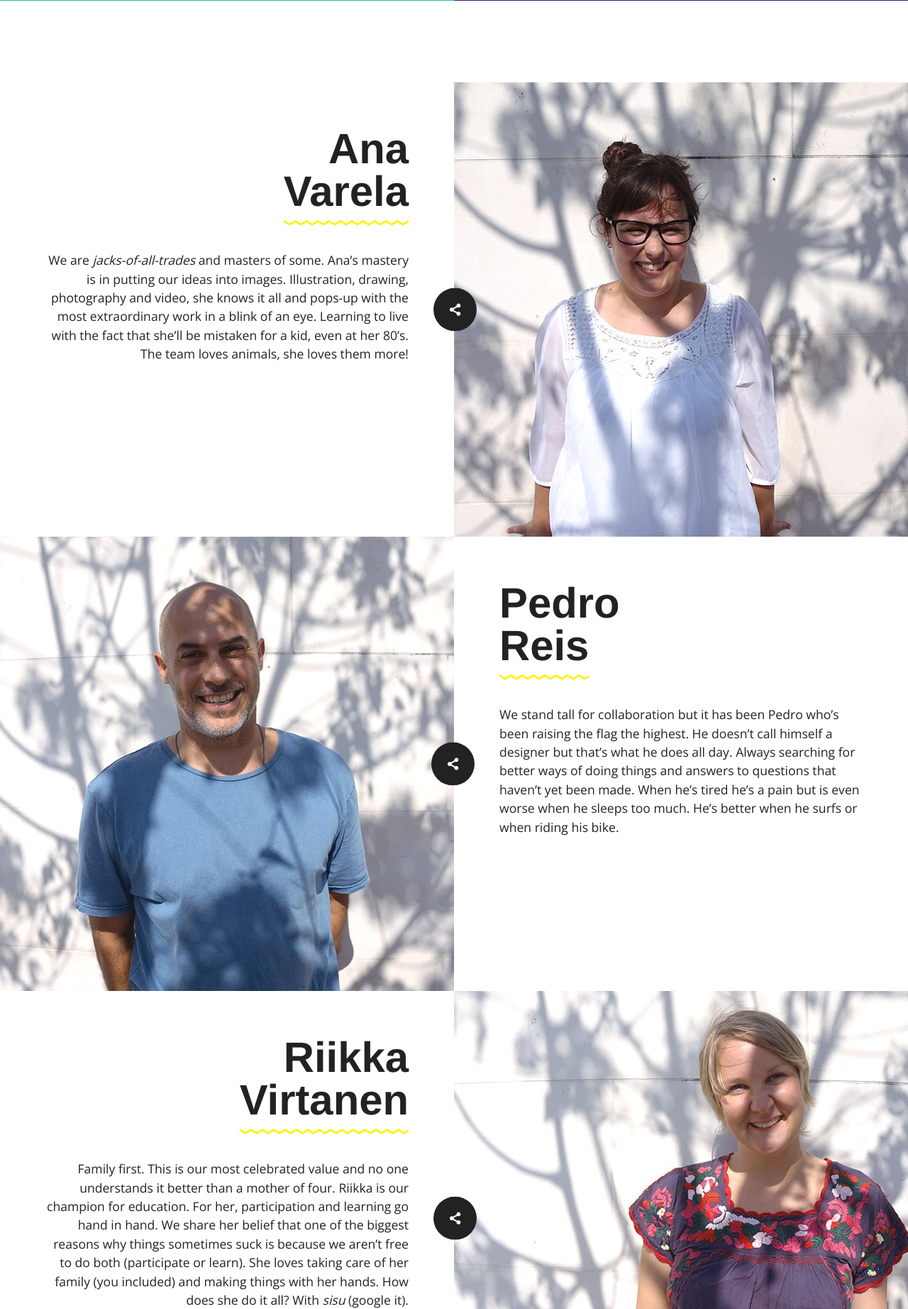
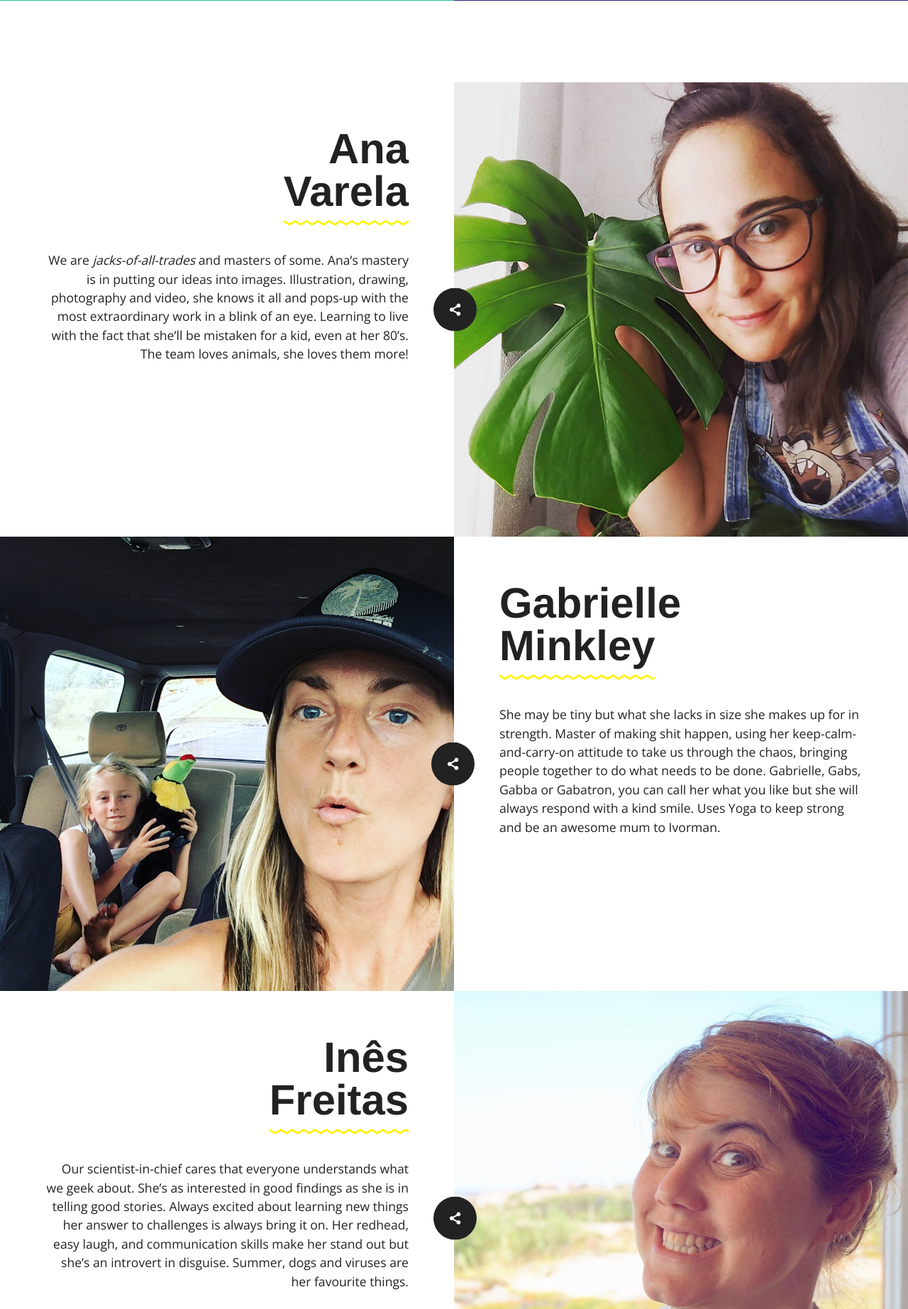
Before and after one commit to teamkomuhn/old-website, a PHP site: page / in a window 1280 px wide. Shown: the part 2589-4433 px from the top of the page at 71% size. Run offline with PHP 8.4, Linux system fonts and the light colour scheme; some libraries are stand-ins or nearby versions.

Commit message:
Add new team members and change cover image

```diff
--- a/css/full.less
+++ b/css/full.less
@@ -210,7 +210,7 @@ header.main {
             max-width: 40rem;
 
             > img {
-
+                height: 40rem;
             }
         }
 
--- a/css/main.less
+++ b/css/main.less
@@ -125,10 +125,10 @@ body {
 /**/
 header.main {
     background-color: @color-purple;
-    background-image: url("../img/cover-demonstration.jpg");
+    background-image: url("../img/cover-hands.jpg");
     background-size: cover;
     background-position: center center;
-    background-blend-mode: color-dodge;
+    // background-blend-mode: color-dodge;
 
     width: 100vw;
     height: 40rem;
@@ -389,7 +389,7 @@ ul.nav.dot {
         header {
             background-color: @color-white;
             margin-right: 2rem;
-            margin-top: -50vw;
+            margin-top: -30vw;
             position: relative;
             z-index: 9;
             padding: 2rem;
@@ -517,7 +517,8 @@ ul.nav.dot {
             .justify-content(center);
 
             > img {
-
+                // max-width: 100vw;
+                max-height: 160vw;
             }
         }
     }
--- a/index.html
+++ b/index.html
@@ -246,10 +246,48 @@
                     <img src="img/pic-tita.jpg" alt="Ana Varela">
                 </figure>
             </article>
+            <article class="member gabs">
+                <header id="gabs">
+                    <h3>Gabrielle<br> <span>Minkley</span></h3>
+                    <p>She may be tiny but what she lacks in size she makes up for in strength. Master of making shit happen, using her keep-calm-and-carry-on attitude to take us through the chaos,  bringing people together to do what needs to be done. Gabrielle, Gabs, Gabba or Gabatron, you can call her what you like but she will always respond with a kind smile. Uses Yoga to keep strong and be an awesome mum to Ivorman.</p>
+                    <aside class="links">
+                        <button type="button"><svg class="icon icon-share"><use xlink:href="img/icons.svg#icon-share"></use></svg></button>
+                        <ul>
+                            <li><a class="button" href="mailto:gabrielle@komu.hn">susana@komu.hn</a></li>
+                            <li><a href="https://www.facebook.com/gabrielle.minkley" title="Facebook"><svg class="icon icon-facebook"><use xlink:href="img/icons.svg#icon-facebook"></use></svg></a></li>
+                            <li><a href="https://www.instagram.com/gabsminkley/" title="Instagram"><svg class="icon icon-instagram"><use xlink:href="img/icons.svg#icon-instagram"></use></svg></a></li>
+                            <!-- <li><a href="https://twitter.com/" title="Twitter"><svg class="icon icon-twitter"><use xlink:href="img/icons.svg#icon-twitter"></use></svg></a></li> -->
+                            <li><a href="https://www.linkedin.com/in/gabrielle-minkley-2716b686/" title="LinkedIn"><svg class="icon icon-linkedin"><use xlink:href="img/icons.svg#icon-linkedin"></use></svg></a></li>
+                        </ul>
+                    </aside>
+                </header>
+                <figure>
+                    <img src="img/pic-gabs.jpg" alt="Gabrielle Minkley">
+                </figure>
+            </article>
+            <article class="member ines">
+                <header id="ines">
+                    <h3>Inês<br> <span>Freitas</span></h3>
+                    <p>Our scientist-in-chief cares that everyone understands what we geek about. She’s as interested in good findings as she is in telling good stories. Always excited about learning new things her answer to challenges is always bring it on. Her redhead, easy laugh, and communication skills make her stand out but she’s an introvert in disguise. Summer, dogs and viruses are her favourite things. </p>
+                    <aside class="links">
+                        <button type="button"><svg class="icon icon-share"><use xlink:href="img/icons.svg#icon-share"></use></svg></button>
+                        <ul>
+                            <li><a class="button" href="mailto:ines@komu.hn">susana@komu.hn</a></li>
+                            <li><a href="https://www.facebook.com/inestfreitas" title="Facebook"><svg class="icon icon-facebook"><use xlink:href="img/icons.svg#icon-facebook"></use></svg></a></li>
+                            <!-- <li><a href="https://www.instagram.com/inestfreitas/" title="Instagram"><svg class="icon icon-instagram"><use xlink:href="img/icons.svg#icon-instagram"></use></svg></a></li> -->
+                            <!-- <li><a href="https://twitter.com/" title="Twitter"><svg class="icon icon-twitter"><use xlink:href="img/icons.svg#icon-twitter"></use></svg></a></li> -->
+                            <li><a href="https://www.linkedin.com/in/in%C3%AAs-freitas-9004bb33/" title="LinkedIn"><svg class="icon icon-linkedin"><use xlink:href="img/icons.svg#icon-linkedin"></use></svg></a></li>
+                        </ul>
+                    </aside>
+                </header>
+                <figure>
+                    <img src="img/pic-ines.jpg" alt="Inês Freitas">
+                </figure>
+            </article>
             <article class="member pepe">
                 <header id="pedro">
                     <h3>Pedro<br> <span>Reis</span></h3>
-                    <p>We stand tall for collaboration but it has been Pedro who’s been raising the flag the highest. He doesn’t call himself a designer but that’s what he does all day. Always searching for better ways of doing things and answers to questions that haven’t yet been made. When he’s tired he’s a pain but is even worse when he sleeps too much. He’s better when he surfs or when riding his bike. </p>
+                    <p>We stand tall for collaboration but it has been Pedro who’s been raising the flag the highest. He doesn’t call himself a designer but that’s what he does all day. Always searching for better ways of doing things and answers to questions that haven’t yet been made. When he’s tired he’s a pain but is even worse when he sleeps too much and comes up with all the crazy ideas. He’s better when he surfs or when riding his bike. </p>
                     <aside class="links">
                         <button type="button" name="button"><svg class="icon icon-share"><use xlink:href="img/icons.svg#icon-share"></use></svg></button>
                         <ul>
@@ -271,7 +309,7 @@
             <article class="member ri">
                 <header id="riikka">
                     <h3>Riikka<br> <span>Virtanen</span></h3>
-                    <p>Family first. This is our most celebrated value and no one understands it better than a mother of four. Riikka is our champion for education. For her, participation and learning go hand in hand. We share her belief that one of the biggest reasons why things sometimes suck is because we aren’t free to do both (participate or learn). She loves taking care of her family (you included) and making things with her hands. How does she do it all? With <i>sisu</i> (google it).</p>
+                    <p>Family first. This is our most celebrated value and no one understands it better than a mother of five. Riikka is our champion for education. For her, participation and learning go hand in hand. We share her belief that one of the biggest reasons why things sometimes suck is because we aren’t free to do both (participate or learn). She loves taking care of her family (you included) and making things with her hands. How does she do it all? With <i>sisu</i> (google it).</p>
                     <aside class="links">
                         <button type="button" name="button"><svg class="icon icon-share"><use xlink:href="img/icons.svg#icon-share"></use></svg></button>
                         <ul>
@@ -279,7 +317,7 @@
                             <li><a href="https://www.facebook.com/riikka.evelina" title="Facebook"><svg class="icon icon-facebook"><use xlink:href="img/icons.svg#icon-facebook"></use></svg></a></li>
                             <li><a href="https://www.instagram.com/kukamuu" title="Instagram"><svg class="icon icon-instagram"><use xlink:href="img/icons.svg#icon-instagram"></use></svg></a></li>
                             <li><a href="https://www.linkedin.com/riikka.evelina" title="LinkedIn"><svg class="icon icon-linkedin"><use xlink:href="img/icons.svg#icon-linkedin"></use></svg></a></li>
-                            <li><a href="https://www.facebook.com/kukamuu.handcrafted" title="Blog"><svg class="icon icon-blog"><use xlink:href="img/icons.svg#icon-blog"></use></svg></a></li>
+                            <!-- <li><a href="https://www.facebook.com/kukamuu.handcrafted" title="Blog"><svg class="icon icon-blog"><use xlink:href="img/icons.svg#icon-blog"></use></svg></a></li> -->
                         </ul>
                     </aside>
                 </header>
@@ -287,26 +325,7 @@
                     <img src="img/pic-ri.jpg" alt="Riikka Virtanen">
                 </figure>
             </article>
-            <article class="member su">
-                <header id="susana">
-                    <h3>Susana<br> <span>Anastácio</span></h3>
-                    <p>We want things to be better, whatever better means to you. For Susana, better means a world where her brother’s differences are a strength, a world without plastic in the ocean, a world she can travel in for a long long time. She’s our activist for keeping it real and taking action, using words to move communities around ideas that matter. She also makes too many questions. Good that she’s in a place where making too many questions is a good thing.</p>
-                    <aside class="links">
-                        <button type="button"><svg class="icon icon-share"><use xlink:href="img/icons.svg#icon-share"></use></svg></button>
-                        <ul>
-                            <li><a class="button" href="mailto:susana@komu.hn">susana@komu.hn</a></li>
-                            <li><a href="https://www.facebook.com/susana.m.anastacio" title="Facebook"><svg class="icon icon-facebook"><use xlink:href="img/icons.svg#icon-facebook"></use></svg></a></li>
-                            <li><a href="https://www.instagram.com/su_manastacio/" title="Instagram"><svg class="icon icon-instagram"><use xlink:href="img/icons.svg#icon-instagram"></use></svg></a></li>
-                            <li><a href="https://twitter.com/SuWawata" title="Twitter"><svg class="icon icon-twitter"><use xlink:href="img/icons.svg#icon-twitter"></use></svg></a></li>
-                            <li><a href="https://www.linkedin.com/in/susanaanastacio/" title="LinkedIn"><svg class="icon icon-linkedin"><use xlink:href="img/icons.svg#icon-linkedin"></use></svg></a></li>
-                            <li><a href="https://breathingintrips.wordpress.com/" title="Blog"><svg class="icon icon-blog"><use xlink:href="img/icons.svg#icon-blog"></use></svg></a></li>
-                        </ul>
-                    </aside>
-                </header>
-                <figure>
-                    <img src="img/pic-su.jpg" alt="Susana Anastácio">
-                </figure>
-            </article>
+
         <!--.team--></section>
 
         <footer class="main">
@@ -328,11 +347,11 @@
             <div class="social-media">
                 <a href="https://www.facebook.com/komuhn/" title="Facebook"><svg class="icon icon-facebook"><use xlink:href="img/icons.svg#icon-facebook"></use></svg></a>
                 <a href="https://www.instagram.com/komuhn/" title="Instagram"><svg class="icon icon-instagram"><use xlink:href="img/icons.svg#icon-instagram"></use></svg></a>
+                <a href="https://medium.com/komuhn-sense" title="Medium"><svg class="icon icon-medium"><use xlink:href="img/icons.svg#icon-medium"></use></svg></a>
                 <a href="https://twitter.com/teamkomuhn" title="Twitter"><svg class="icon icon-twitter"><use xlink:href="img/icons.svg#icon-twitter"></use></svg></a>
                 <a href="https://www.linkedin.com/company/komuhn/" title="LinkedIn"><svg class="icon icon-linkedin"><use xlink:href="img/icons.svg#icon-linkedin"></use></svg></a>
-                <!-- <a href="#" title="Behance"><svg class="icon icon-behance"><use xlink:href="img/icons.svg#icon-behance"></use></svg></a>
-                <a href="#" title="Pinterest"><svg class="icon icon-pinterest"><use xlink:href="img/icons.svg#icon-pinterest"></use></svg></a>
-                <a href="#" title="Medium"><svg class="icon icon-medium"><use xlink:href="img/icons.svg#icon-medium"></use></svg></a> -->
+                <!-- <a href="#" title="Behance"><svg class="icon icon-behance"><use xlink:href="img/icons.svg#icon-behance"></use></svg></a> -->
+                <!-- <a href="#" title="Pinterest"><svg class="icon icon-pinterest"><use xlink:href="img/icons.svg#icon-pinterest"></use></svg></a> -->
                 <a href="https://github.com/teamkomuhn/" title="GitHub"><svg class="icon icon-github"><use xlink:href="img/icons.svg#icon-github"></use></svg></a>
             </div>
 
```
Also changed, not shown: css/full.css, css/main.css, img/cover-hands.jpg (added), img/pic-gabs.jpg (added), img/pic-ines.jpg (added), img/pic-pepe.jpg, img/pic-pepe_1.jpg (added), img/pic-pepe_2.jpg (added), img/pic-ri.jpg, img/pic-ri_1.jpg (added), img/pic-tita.jpg, img/pic-tita_1.jpg (added).
